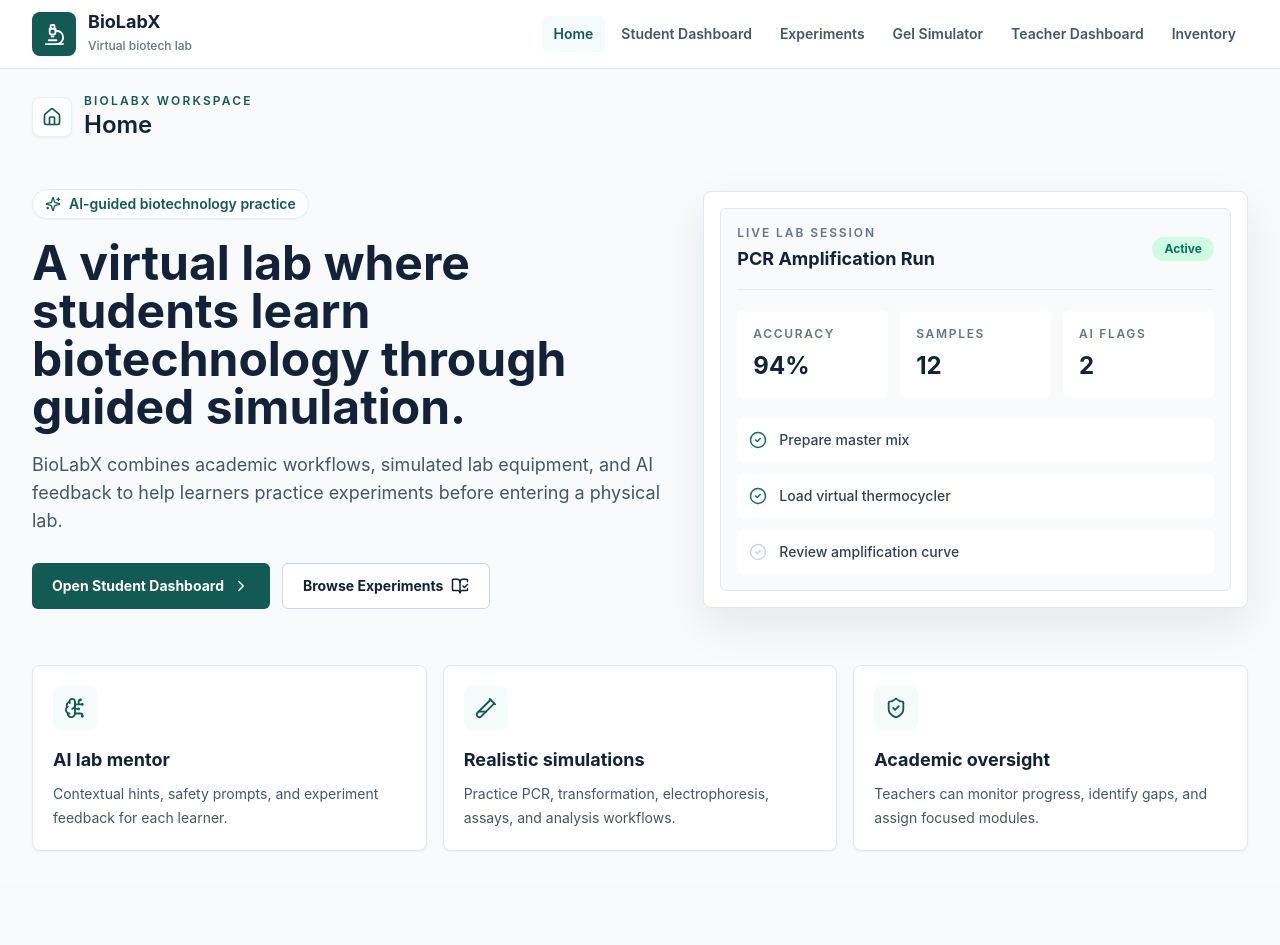
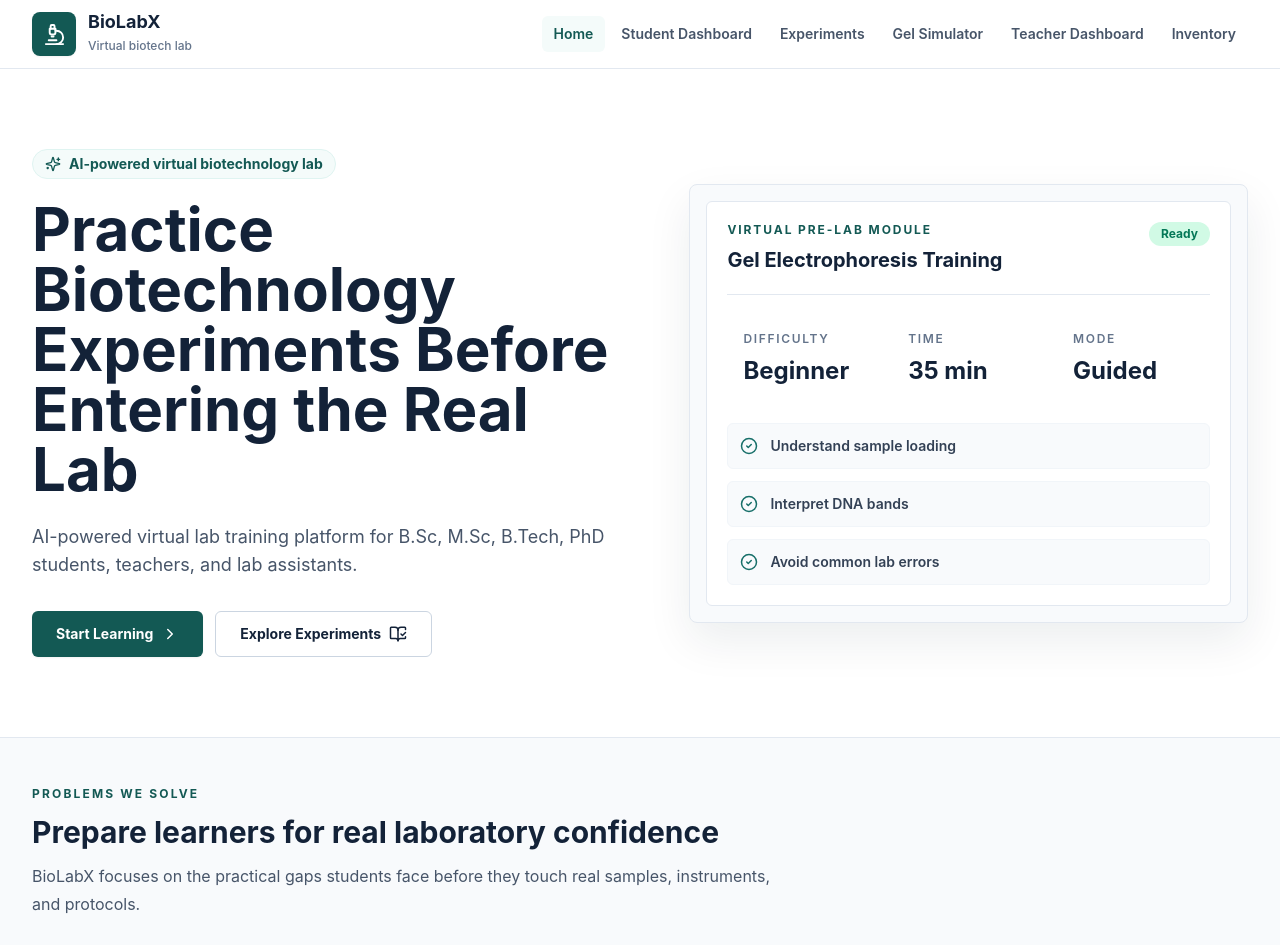
Before and after one commit to Jd144/BioLab-x, a React (Vite) app: page / in a window 1280 px wide. Shown: the top 945 px of the page. Before the commit the page ends 883 px from the top, so only its background shows below. Built offline with nearby package versions, Linux system fonts and the light colour scheme.

Commit message:
Create professional BioLabX homepage

```diff
--- a/src/App.jsx
+++ b/src/App.jsx
@@ -1,24 +1,31 @@
 import { useMemo, useState } from 'react';
 import {
   Activity,
+  AlertTriangle,
   BarChart3,
   Beaker,
   BookOpenCheck,
   Boxes,
   BrainCircuit,
+  Building2,
   CalendarDays,
   CheckCircle2,
   ChevronRight,
   ClipboardList,
+  Dna,
+  Eye,
   FlaskConical,
   GraduationCap,
+  Handshake,
   Home,
+  Landmark,
+  Lightbulb,
   Menu,
   Microscope,
   PlayCircle,
   Search,
-  ShieldCheck,
   Sparkles,
+  Timer,
   TestTube2,
   Users,
   X,
@@ -94,6 +101,103 @@ const aiInsights = [
   'Suggests adding one guided checkpoint to the CRISPR module for novice learners.',
 ];
 
+const problemCards = [
+  { title: 'Lack of hands-on lab experience', icon: Handshake },
+  { title: 'Fear of making mistakes in real labs', icon: AlertTriangle },
+  { title: 'Limited access to expensive instruments', icon: Building2 },
+  { title: 'Difficulty understanding experimental workflows', icon: Lightbulb },
+];
+
+const audienceCards = [
+  {
+    title: 'Students',
+    text: 'Practice biotechnology procedures with guided steps before physical lab sessions.',
+    icon: GraduationCap,
+  },
+  {
+    title: 'Teachers',
+    text: 'Use virtual experiments to prepare classes, evaluate progress, and improve readiness.',
+    icon: BookOpenCheck,
+  },
+  {
+    title: 'Researchers',
+    text: 'Review standard techniques and experimental logic before protocol execution.',
+    icon: Microscope,
+  },
+  {
+    title: 'Lab Assistants',
+    text: 'Build confidence with instruments, safety steps, and routine lab workflows.',
+    icon: ClipboardList,
+  },
+];
+
+const featuredExperiments = [
+  {
+    title: 'Gel Electrophoresis',
+    difficulty: 'Beginner',
+    time: '35 min',
+    skills: 'DNA loading, band reading, fragment sizing',
+    icon: Activity,
+  },
+  {
+    title: 'PCR',
+    difficulty: 'Intermediate',
+    time: '45 min',
+    skills: 'Primer logic, amplification cycles, result analysis',
+    icon: Dna,
+  },
+  {
+    title: 'Microscopy',
+    difficulty: 'Beginner',
+    time: '30 min',
+    skills: 'Focusing, staining observation, slide interpretation',
+    icon: Eye,
+  },
+  {
+    title: 'Centrifugation',
+    difficulty: 'Beginner',
+    time: '25 min',
+    skills: 'Sample balancing, RPM selection, pellet handling',
+    icon: GaugeIcon,
+  },
+  {
+    title: 'Cell Culture',
+    difficulty: 'Advanced',
+    time: '60 min',
+    skills: 'Aseptic technique, media handling, contamination checks',
+    icon: TestTube2,
+  },
+  {
+    title: 'ELISA',
+    difficulty: 'Intermediate',
+    time: '50 min',
+    skills: 'Plate workflow, controls, absorbance interpretation',
+    icon: Beaker,
+  },
+];
+
+const benefitGroups = [
+  {
+    title: 'Students',
+    icon: GraduationCap,
+    points: ['Build lab confidence', 'Understand workflows visually', 'Practice before assessment'],
+  },
+  {
+    title: 'Teachers',
+    icon: Users,
+    points: ['Improve pre-lab preparation', 'Assign guided simulations', 'Identify conceptual gaps'],
+  },
+  {
+    title: 'Institutions',
+    icon: Landmark,
+    points: ['Reduce training pressure', 'Support scalable lab readiness', 'Extend access to advanced equipment'],
+  },
+];
+
+function GaugeIcon(props) {
+  return <Timer {...props} />;
+}
+
 function App() {
   const [activePage, setActivePage] = useState('home');
   const [isMenuOpen, setIsMenuOpen] = useState(false);
@@ -119,6 +223,7 @@ function App() {
         onNavigate={goToPage}
       />
       <main>
+        {activePage !== 'home' && (
           <div className="mx-auto flex w-full max-w-7xl items-center gap-3 px-4 pt-6 sm:px-6 lg:px-8">
             <div className="flex h-10 w-10 items-center justify-center rounded-lg border border-lab-100 bg-white text-lab-700 shadow-sm">
               <ActiveIcon size={20} />
@@ -130,6 +235,7 @@ function App() {
               <h1 className="text-xl font-semibold text-ink sm:text-2xl">{pageTitle}</h1>
             </div>
           </div>
+        )}
 
         {activePage === 'home' && <HomePage onNavigate={goToPage} />}
         {activePage === 'student' && <StudentDashboard />}
@@ -214,67 +320,65 @@ function Navbar({ activePage, isMenuOpen, onMenuToggle, onNavigate }) {
 
 function HomePage({ onNavigate }) {
   return (
-    <section className="mx-auto max-w-7xl px-4 py-8 sm:px-6 lg:px-8">
-      <div className="grid gap-8 lg:grid-cols-[1.08fr_0.92fr] lg:items-center">
-        <div className="py-4">
-          <div className="mb-5 inline-flex items-center gap-2 rounded-full border border-lab-100 bg-white px-3 py-1 text-sm font-semibold text-lab-700 shadow-sm">
+    <div className="bg-slate-50">
+      <section className="border-b border-slate-200 bg-white">
+        <div className="mx-auto grid max-w-7xl gap-10 px-4 py-14 sm:px-6 md:py-20 lg:grid-cols-[1.05fr_0.95fr] lg:items-center lg:px-8">
+          <div>
+            <div className="mb-5 inline-flex items-center gap-2 rounded-full border border-lab-100 bg-lab-50 px-3 py-1 text-sm font-bold text-lab-700">
               <Sparkles size={16} />
-            AI-guided biotechnology practice
+              AI-powered virtual biotechnology lab
             </div>
-          <h2 className="max-w-3xl text-4xl font-bold leading-tight text-ink sm:text-5xl">
-            A virtual lab where students learn biotechnology through guided simulation.
-          </h2>
-          <p className="mt-5 max-w-2xl text-base leading-7 text-slate-600 sm:text-lg">
-            BioLabX combines academic workflows, simulated lab equipment, and AI feedback to
-            help learners practice experiments before entering a physical lab.
+            <h1 className="max-w-4xl text-4xl font-bold leading-tight text-ink sm:text-5xl lg:text-6xl">
+              Practice Biotechnology Experiments Before Entering the Real Lab
+            </h1>
+            <p className="mt-6 max-w-2xl text-base leading-8 text-slate-600 sm:text-lg">
+              AI-powered virtual lab training platform for B.Sc, M.Sc, B.Tech, PhD students,
+              teachers, and lab assistants.
             </p>
-          <div className="mt-7 flex flex-col gap-3 sm:flex-row">
+            <div className="mt-8 flex flex-col gap-3 sm:flex-row">
               <button
                 onClick={() => onNavigate('student')}
-              className="inline-flex items-center justify-center gap-2 rounded-md bg-lab-700 px-5 py-3 text-sm font-bold text-white shadow-sm transition hover:bg-lab-600"
+                className="inline-flex items-center justify-center gap-2 rounded-md bg-lab-700 px-6 py-3 text-sm font-bold text-white shadow-sm transition hover:bg-lab-600"
               >
-              Open Student Dashboard
+                Start Learning
                 <ChevronRight size={18} />
               </button>
               <button
                 onClick={() => onNavigate('experiments')}
-              className="inline-flex items-center justify-center gap-2 rounded-md border border-slate-300 bg-white px-5 py-3 text-sm font-bold text-ink transition hover:border-lab-200 hover:bg-lab-50"
+                className="inline-flex items-center justify-center gap-2 rounded-md border border-slate-300 bg-white px-6 py-3 text-sm font-bold text-ink transition hover:border-lab-200 hover:bg-lab-50"
               >
-              Browse Experiments
+                Explore Experiments
                 <BookOpenCheck size={18} />
               </button>
             </div>
           </div>
 
-        <div className="rounded-lg border border-slate-200 bg-white p-4 shadow-soft">
-          <div className="rounded-md border border-slate-200 bg-slate-50 p-4">
-            <div className="flex items-center justify-between border-b border-slate-200 pb-4">
+          <div className="rounded-lg border border-slate-200 bg-slate-50 p-4 shadow-soft">
+            <div className="rounded-md border border-slate-200 bg-white p-5">
+              <div className="flex items-start justify-between gap-4 border-b border-slate-200 pb-5">
                 <div>
-                <p className="text-xs font-semibold uppercase tracking-[0.16em] text-slate-500">
-                  Live lab session
+                  <p className="text-xs font-bold uppercase tracking-[0.16em] text-lab-700">
+                    Virtual pre-lab module
                   </p>
-                <h3 className="mt-1 text-lg font-bold">PCR Amplification Run</h3>
+                  <h2 className="mt-2 text-xl font-bold text-ink">Gel Electrophoresis Training</h2>
                 </div>
                 <span className="rounded-full bg-emerald-100 px-3 py-1 text-xs font-bold text-emerald-700">
-                Active
+                  Ready
                 </span>
               </div>
               <div className="mt-5 grid gap-3 sm:grid-cols-3">
-              <Metric label="Accuracy" value="94%" />
-              <Metric label="Samples" value="12" />
-              <Metric label="AI flags" value="2" />
+                <Metric label="Difficulty" value="Beginner" />
+                <Metric label="Time" value="35 min" />
+                <Metric label="Mode" value="Guided" />
               </div>
               <div className="mt-5 space-y-3">
-              {['Prepare master mix', 'Load virtual thermocycler', 'Review amplification curve'].map(
-                (step, index) => (
+                {['Understand sample loading', 'Interpret DNA bands', 'Avoid common lab errors'].map(
+                  (step) => (
                     <div
                       key={step}
-                    className="flex items-center gap-3 rounded-md bg-white p-3 text-sm font-medium text-slate-700"
+                      className="flex items-center gap-3 rounded-md border border-slate-100 bg-slate-50 p-3 text-sm font-semibold text-slate-700"
                     >
-                    <CheckCircle2
-                      size={18}
-                      className={index < 2 ? 'text-lab-600' : 'text-slate-300'}
-                    />
+                      <CheckCircle2 size={18} className="text-lab-600" />
                       {step}
                     </div>
                   ),
@@ -283,25 +387,155 @@ function HomePage({ onNavigate }) {
             </div>
           </div>
         </div>
+      </section>
 
-      <div className="mt-10 grid gap-4 md:grid-cols-3">
-        <FeatureCard
-          icon={BrainCircuit}
-          title="AI lab mentor"
-          text="Contextual hints, safety prompts, and experiment feedback for each learner."
-        />
-        <FeatureCard
-          icon={TestTube2}
-          title="Realistic simulations"
-          text="Practice PCR, transformation, electrophoresis, assays, and analysis workflows."
-        />
-        <FeatureCard
-          icon={ShieldCheck}
-          title="Academic oversight"
-          text="Teachers can monitor progress, identify gaps, and assign focused modules."
-        />
+      <HomeSection
+        eyebrow="Problems We Solve"
+        title="Prepare learners for real laboratory confidence"
+        description="BioLabX focuses on the practical gaps students face before they touch real samples, instruments, and protocols."
+      >
+        <div className="grid gap-4 sm:grid-cols-2 lg:grid-cols-4">
+          {problemCards.map((card) => (
+            <IconCard key={card.title} icon={card.icon} title={card.title} />
+          ))}
+        </div>
+      </HomeSection>
+
+      <HomeSection
+        eyebrow="Who Is It For"
+        title="Built for academic biotechnology training"
+        description="The platform supports learners and instructors across university labs, research preparation, and laboratory support roles."
+      >
+        <div className="grid gap-4 md:grid-cols-2 lg:grid-cols-4">
+          {audienceCards.map((card) => (
+            <IconCard key={card.title} icon={card.icon} title={card.title} text={card.text} />
+          ))}
+        </div>
+      </HomeSection>
+
+      <HomeSection
+        eyebrow="Featured Experiments"
+        title="Core laboratory workflows in one virtual platform"
+        description="Each module uses dummy data and guided prompts to help users understand experimental flow before practical sessions."
+      >
+        <div className="grid gap-5 md:grid-cols-2 xl:grid-cols-3">
+          {featuredExperiments.map((experiment) => (
+            <ExperimentPreview key={experiment.title} experiment={experiment} />
+          ))}
+        </div>
+      </HomeSection>
+
+      <HomeSection
+        eyebrow="Benefits"
+        title="A stronger bridge between theory and real lab practice"
+        description="BioLabX helps different academic groups reduce uncertainty, improve preparation, and use lab time more effectively."
+      >
+        <div className="grid gap-5 lg:grid-cols-3">
+          {benefitGroups.map((group) => (
+            <BenefitCard key={group.title} group={group} />
+          ))}
+        </div>
+      </HomeSection>
+
+      <section className="bg-white px-4 py-14 sm:px-6 lg:px-8">
+        <div className="mx-auto max-w-5xl rounded-lg border border-lab-100 bg-lab-50 p-8 text-center shadow-sm sm:p-10">
+          <div className="mx-auto flex h-12 w-12 items-center justify-center rounded-lg bg-white text-lab-700 shadow-sm">
+            <Microscope size={25} />
+          </div>
+          <h2 className="mx-auto mt-5 max-w-3xl text-3xl font-bold leading-tight text-ink sm:text-4xl">
+            Start Practicing Before Entering a Real Laboratory
+          </h2>
+          <button
+            onClick={() => onNavigate('student')}
+            className="mt-7 inline-flex items-center justify-center gap-2 rounded-md bg-ink px-6 py-3 text-sm font-bold text-white shadow-sm transition hover:bg-slate-700"
+          >
+            Launch BioLabX
+            <ChevronRight size={18} />
+          </button>
         </div>
       </section>
+    </div>
+  );
+}
+
+function HomeSection({ eyebrow, title, description, children }) {
+  return (
+    <section className="px-4 py-12 sm:px-6 lg:px-8">
+      <div className="mx-auto max-w-7xl">
+        <div className="mb-7 max-w-3xl">
+          <p className="text-xs font-bold uppercase tracking-[0.18em] text-lab-700">{eyebrow}</p>
+          <h2 className="mt-3 text-2xl font-bold leading-tight text-ink sm:text-3xl">{title}</h2>
+          <p className="mt-3 text-base leading-7 text-slate-600">{description}</p>
+        </div>
+        {children}
+      </div>
+    </section>
+  );
+}
+
+function IconCard({ icon: Icon, title, text }) {
+  return (
+    <article className="rounded-lg border border-slate-200 bg-white p-5 shadow-sm">
+      <div className="flex h-11 w-11 items-center justify-center rounded-lg bg-lab-50 text-lab-700">
+        <Icon size={22} />
+      </div>
+      <h3 className="mt-4 text-lg font-bold leading-snug text-ink">{title}</h3>
+      {text && <p className="mt-2 text-sm leading-6 text-slate-600">{text}</p>}
+    </article>
+  );
+}
+
+function ExperimentPreview({ experiment }) {
+  const Icon = experiment.icon;
+
+  return (
+    <article className="rounded-lg border border-slate-200 bg-white p-5 shadow-sm">
+      <div className="flex items-start justify-between gap-4">
+        <div className="flex items-center gap-3">
+          <div className="flex h-12 w-12 shrink-0 items-center justify-center rounded-lg bg-lab-50 text-lab-700">
+            <Icon size={23} />
+          </div>
+          <h3 className="text-lg font-bold text-ink">{experiment.title}</h3>
+        </div>
+      </div>
+      <dl className="mt-5 grid gap-3 text-sm">
+        <ExperimentFact label="Difficulty" value={experiment.difficulty} />
+        <ExperimentFact label="Estimated time" value={experiment.time} />
+        <ExperimentFact label="Skills learned" value={experiment.skills} />
+      </dl>
+    </article>
+  );
+}
+
+function ExperimentFact({ label, value }) {
+  return (
+    <div className="rounded-md bg-slate-50 p-3">
+      <dt className="text-xs font-bold uppercase tracking-[0.12em] text-slate-500">{label}</dt>
+      <dd className="mt-1 font-semibold leading-6 text-slate-700">{value}</dd>
+    </div>
+  );
+}
+
+function BenefitCard({ group }) {
+  const Icon = group.icon;
+
+  return (
+    <article className="rounded-lg border border-slate-200 bg-white p-6 shadow-sm">
+      <div className="flex items-center gap-3">
+        <div className="flex h-11 w-11 items-center justify-center rounded-lg bg-lab-700 text-white">
+          <Icon size={22} />
+        </div>
+        <h3 className="text-xl font-bold text-ink">{group.title}</h3>
+      </div>
+      <ul className="mt-5 space-y-3">
+        {group.points.map((point) => (
+          <li key={point} className="flex gap-3 text-sm font-medium leading-6 text-slate-600">
+            <CheckCircle2 className="mt-0.5 shrink-0 text-lab-600" size={17} />
+            {point}
+          </li>
+        ))}
+      </ul>
+    </article>
   );
 }
 
@@ -610,18 +844,6 @@ function MetricCard({ icon: Icon, label, value }) {
   );
 }
 
-function FeatureCard({ icon: Icon, title, text }) {
-  return (
-    <article className="rounded-lg border border-slate-200 bg-white p-5 shadow-sm">
-      <div className="flex h-11 w-11 items-center justify-center rounded-lg bg-lab-50 text-lab-700">
-        <Icon size={22} />
-      </div>
-      <h3 className="mt-4 text-lg font-bold">{title}</h3>
-      <p className="mt-2 text-sm leading-6 text-slate-600">{text}</p>
-    </article>
-  );
-}
-
 function Tag({ children }) {
   return <span className="rounded-full bg-slate-100 px-3 py-1 text-xs font-bold text-slate-600">{children}</span>;
 }
```
Lines whose indentation alone changed are shown as unchanged.
